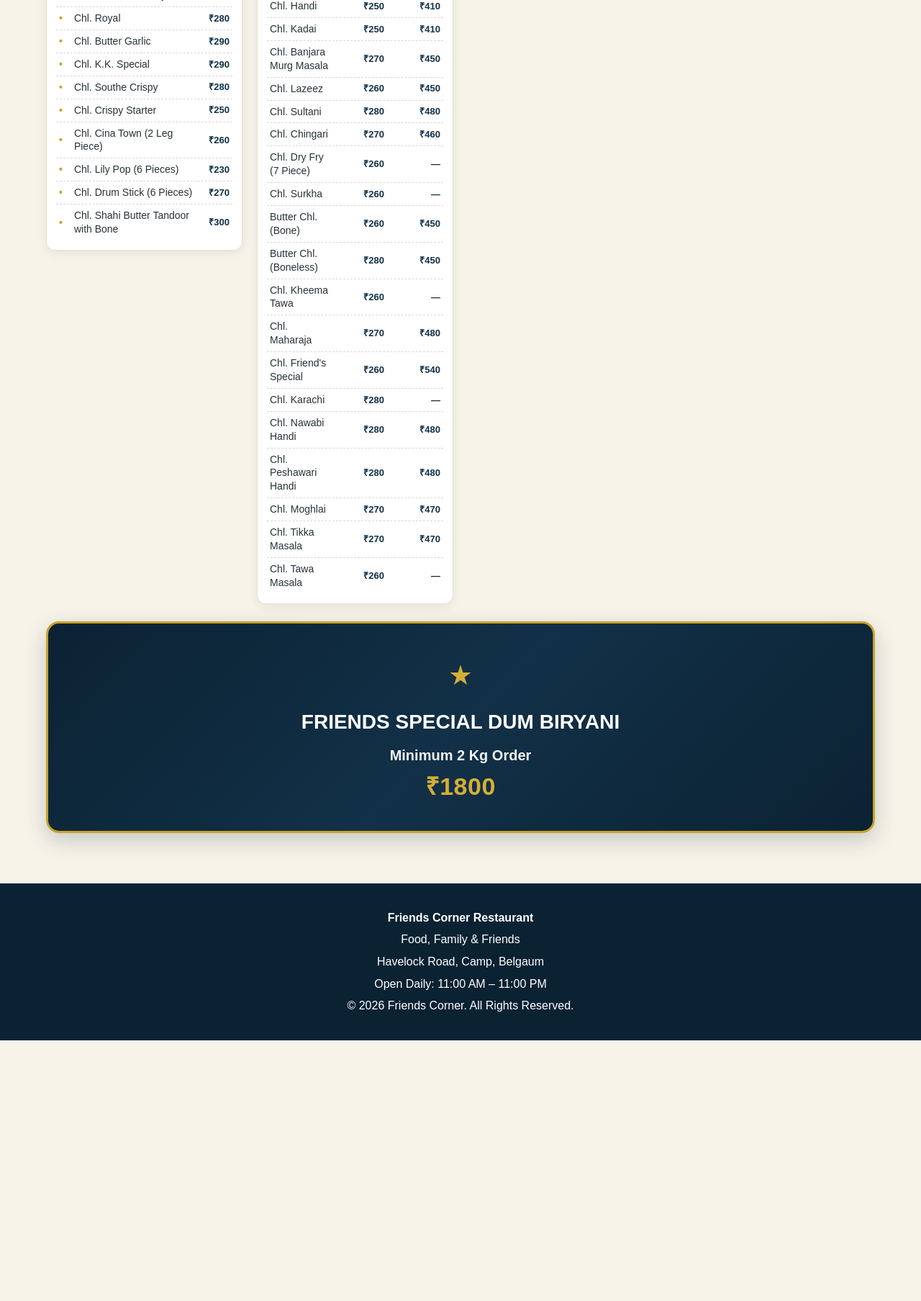
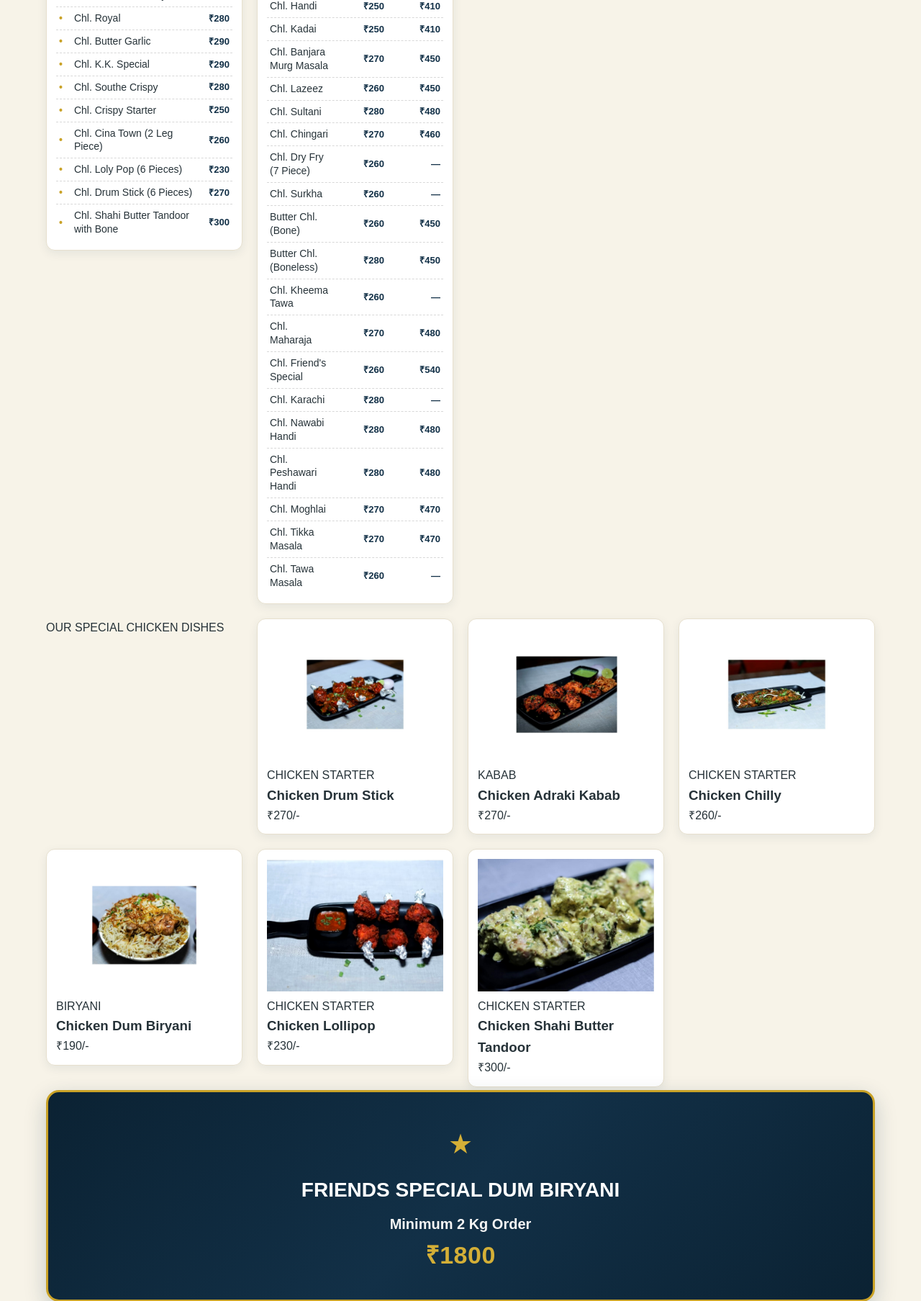
Before and after one commit to sajid-04/Hotel-Camp-Friends-Corner, a Django app: page /menu/ in a window 1280 px wide. Shown: the part 3001-4808 px from the top of the page at 72% size. Before the commit the page ends 4446 px from the top, so only its background shows below. Run offline with Django 5.2, Linux system fonts and the light colour scheme.

Commit message:
update website

```diff
--- a/config/settings.py
+++ b/config/settings.py
@@ -30,7 +30,7 @@
 
 ALLOWED_HOSTS = [
     host.strip()
-    for host in os.environ.get('ALLOWED_HOSTS', 'localhost,127.0.0.1').split(',')
+    for host in os.environ.get('ALLOWED_HOSTS', 'localhost,127.0.0.1,10.143.229.110').split(',')
     if host.strip()
 ]
 
--- a/static/customer/style.css
+++ b/static/customer/style.css
@@ -3144,6 +3144,7 @@
         padding: 12px 14px 14px;
     }
 
+
     .dish-photo-content h3 {
         font-size: 18px;
     }
--- a/templates/customer/menu.html
+++ b/templates/customer/menu.html
@@ -47,11 +47,11 @@
             <div class="brand-text">
 
                 <span class="brand-name">
-                    Friends Corner
+                    Hotel Camp Friends Corner
                 </span>
 
                 <span class="brand-subtitle">
-                    HOTEL CAMP
+
                 </span>
 
             </div>
@@ -293,6 +293,7 @@
 
 
 
+
         <!-- =====================================
              CHICKEN FRIED RICE
              ===================================== -->
@@ -1356,7 +1357,7 @@
                 </li>
 
                 <li>
-                    <span>Chl. Lily Pop (6 Pieces)</span>
+                    <span>Chl. Loly Pop (6 Pieces)</span>
                     <span class="menu-price">₹230</span>
                 </li>
 
@@ -1603,6 +1604,176 @@
             </ul>
 
         </div>
+
+        <!-- =====================================
+     FEATURED FOOD IMAGES
+     ===================================== -->
+    <p class="menu-gold-title">
+OUR SPECIAL CHICKEN DISHES
+</p>
+
+    <!-- CHICKEN DRUM STICK -->
+    <div class="featured-menu-card menu-card"
+         data-tags="chicken starters">
+
+        <img src="{% static 'customer/images/chicken-drum-stick.jpg' %}"
+             alt="Chicken Drum Stick"
+             class="featured-menu-image">
+
+        <div class="featured-menu-content">
+
+            <span class="featured-category">
+                CHICKEN STARTER
+            </span>
+
+            <h3>
+                Chicken Drum Stick
+            </h3>
+
+            <div class="featured-price">
+                ₹270/-
+            </div>
+
+        </div>
+
+    </div>
+
+
+    <!-- CHICKEN ADRaki KABAB -->
+    <div class="featured-menu-card menu-card"
+         data-tags="chicken starters">
+
+        <img src="{% static 'customer/images/chicken-adraki-kabab.jpg' %}"
+             alt="Chicken Adraki Kabab"
+             class="featured-menu-image">
+
+        <div class="featured-menu-content">
+
+            <span class="featured-category">
+                KABAB
+            </span>
+
+            <h3>
+                Chicken Adraki Kabab
+            </h3>
+
+            <div class="featured-price">
+                ₹270/-
+            </div>
+
+        </div>
+
+    </div>
+
+
+    <!-- CHICKEN CHILLY -->
+    <div class="featured-menu-card menu-card"
+         data-tags="chicken starters">
+
+        <img src="{% static 'customer/images/chicken-chilly.jpg' %}"
+             alt="Chicken Chilly"
+             class="featured-menu-image">
+
+        <div class="featured-menu-content">
+
+            <span class="featured-category">
+                CHICKEN STARTER
+            </span>
+
+            <h3>
+                Chicken Chilly
+            </h3>
+
+            <div class="featured-price">
+                ₹260/-
+            </div>
+
+        </div>
+
+    </div>
+
+
+    <!-- CHICKEN DUM BIRYANI -->
+    <div class="featured-menu-card menu-card"
+         data-tags="chicken biryani">
+
+        <img src="{% static 'customer/images/chicken-dum-biryani.jpg' %}"
+             alt="Chicken Dum Biryani"
+             class="featured-menu-image">
+
+        <div class="featured-menu-content">
+
+            <span class="featured-category">
+                BIRYANI
+            </span>
+
+            <h3>
+                Chicken Dum Biryani
+            </h3>
+
+            <div class="featured-price">
+                ₹190/-
+            </div>
+
+        </div>
+
+    </div>
+
+
+    <!-- CHICKEN LOLLIPOP -->
+    <div class="featured-menu-card menu-card"
+         data-tags="chicken starters">
+
+        <img src="{% static 'customer/images/chicken-lollipop.jpg' %}"
+             alt="Chicken Lollipop"
+             class="featured-menu-image">
+
+        <div class="featured-menu-content">
+
+            <span class="featured-category">
+                CHICKEN STARTER
+            </span>
+
+            <h3>
+                Chicken Lollipop
+            </h3>
+
+            <div class="featured-price">
+                ₹230/-
+            </div>
+
+        </div>
+
+    </div>
+
+
+    <!-- CHICKEN SHAHI BUTTER TANDOOR -->
+    <div class="featured-menu-card menu-card"
+         data-tags="chicken starters">
+
+        <img src="{% static 'customer/images/chicken-shahi-butter-tandoor.jpg' %}"
+             alt="Chicken Shahi Butter Tandoor"
+             class="featured-menu-image">
+
+        <div class="featured-menu-content">
+
+            <span class="featured-category">
+                CHICKEN STARTER
+            </span>
+
+            <h3>
+                Chicken Shahi Butter Tandoor
+            </h3>
+
+            <div class="featured-price">
+                ₹300/-
+            </div>
+
+        </div>
+
+    </div>
+
+</div>
 
 
 
```
